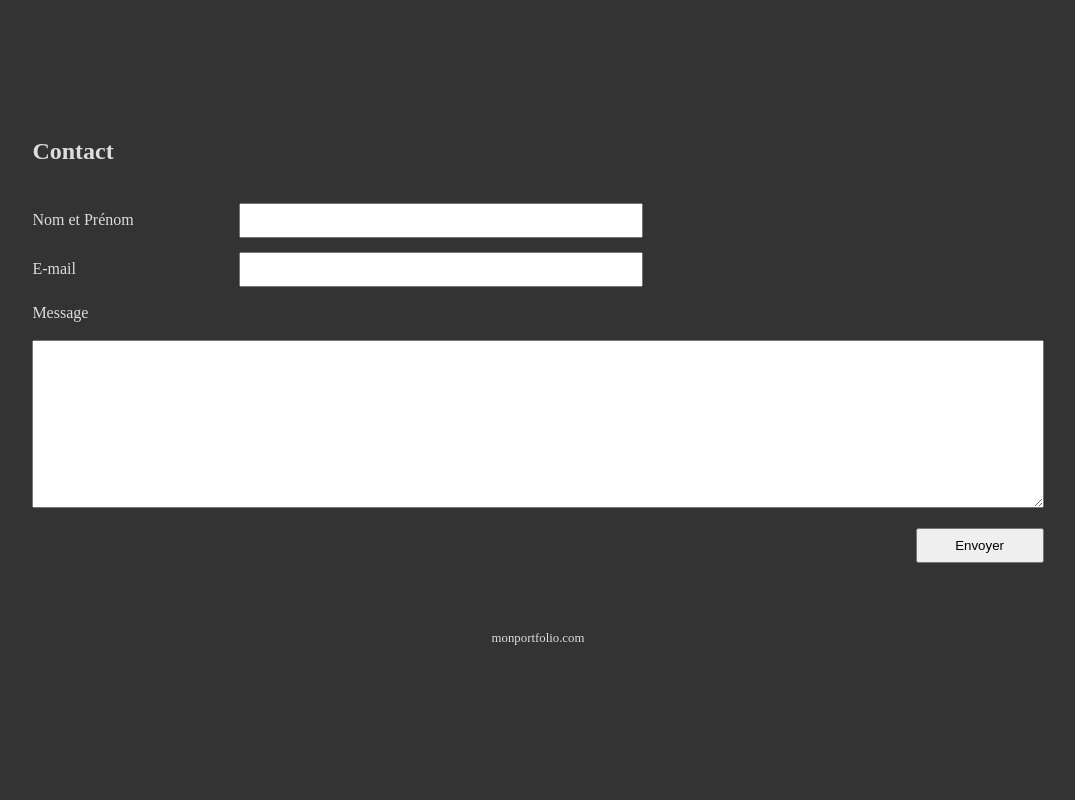
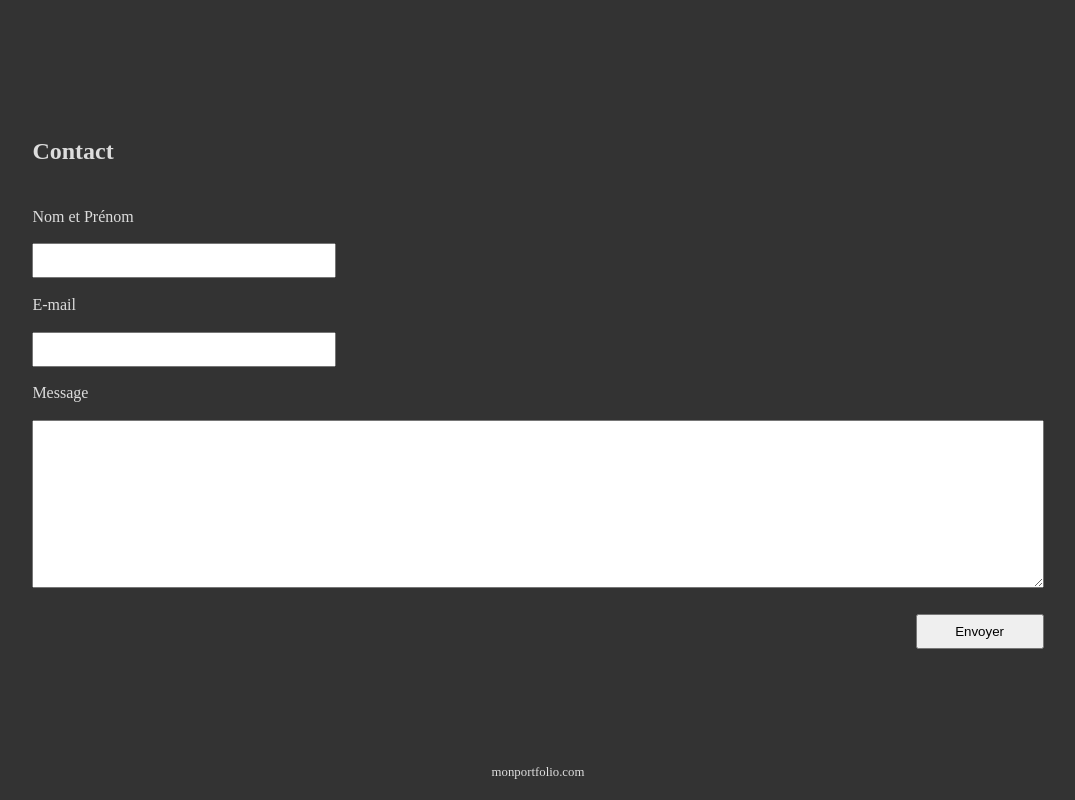
Before and after one commit to Nels18/Integration, a plain HTML site: page index.html in a window 1280 px wide. Shown: the part 2551-3351 px from the top of the page, without its empty margins (102-1177 px from the left). Before the commit the page ends 3217 px from the top, so only its background shows below. Drawn offline with Linux system fonts and the light colour scheme.

Commit message:
Add flex layout in contact section

```diff
--- a/style.css
+++ b/style.css
@@ -56,10 +56,6 @@ button:not(:last-of-type) {
 
 .education-section ul, .contact-section ul, nav ul {
     padding-left: 0;
-}
-
-label {
-    display: block;
 }
 
 input, label, textarea {
@@ -130,13 +126,20 @@ nav li {
 
 /*** Contact ***/
 
-.contact-section input:not([type="submit"]), .contact-section textarea {
-    width: 100%;
+
+.contact-section li {
+    display: flex;
+    flex-direction: column;
 }
 
 input[type="submit"] {
-    float: right;
+    align-self: flex-end;
 }
+
+.contact-section li:last-of-type {
+    margin: .8em 0;
+}
+
 
 /*** Footer ***/
 
@@ -277,14 +280,8 @@ footer {
 
     /*** Contact ***/
 
-    .contact-section input:not([type="submit"]) {
-        width: 40%;
+    .contact-section input:not([type="submit"]){
+        width: 30%;
     }
 
-    label {
-        display: inline-block;
-        width: 20%;
-    }
-
-
 }
```
